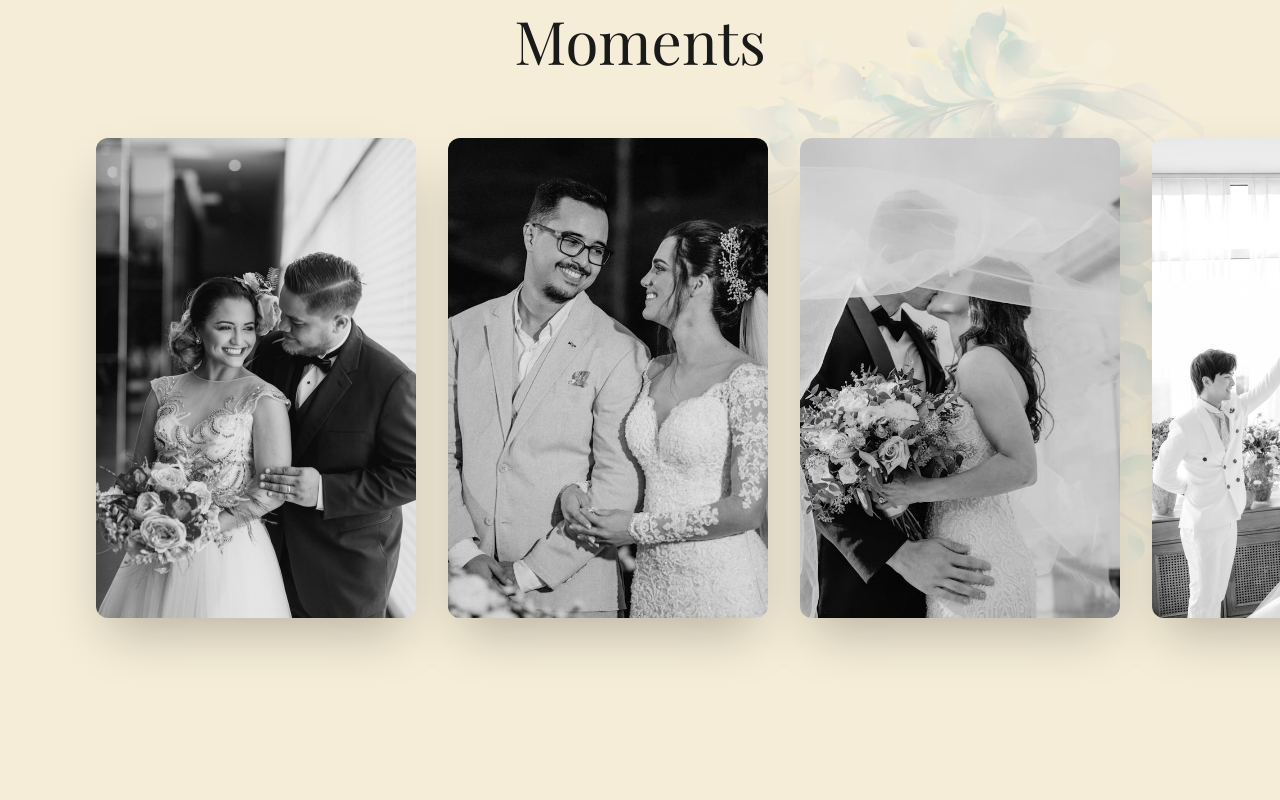
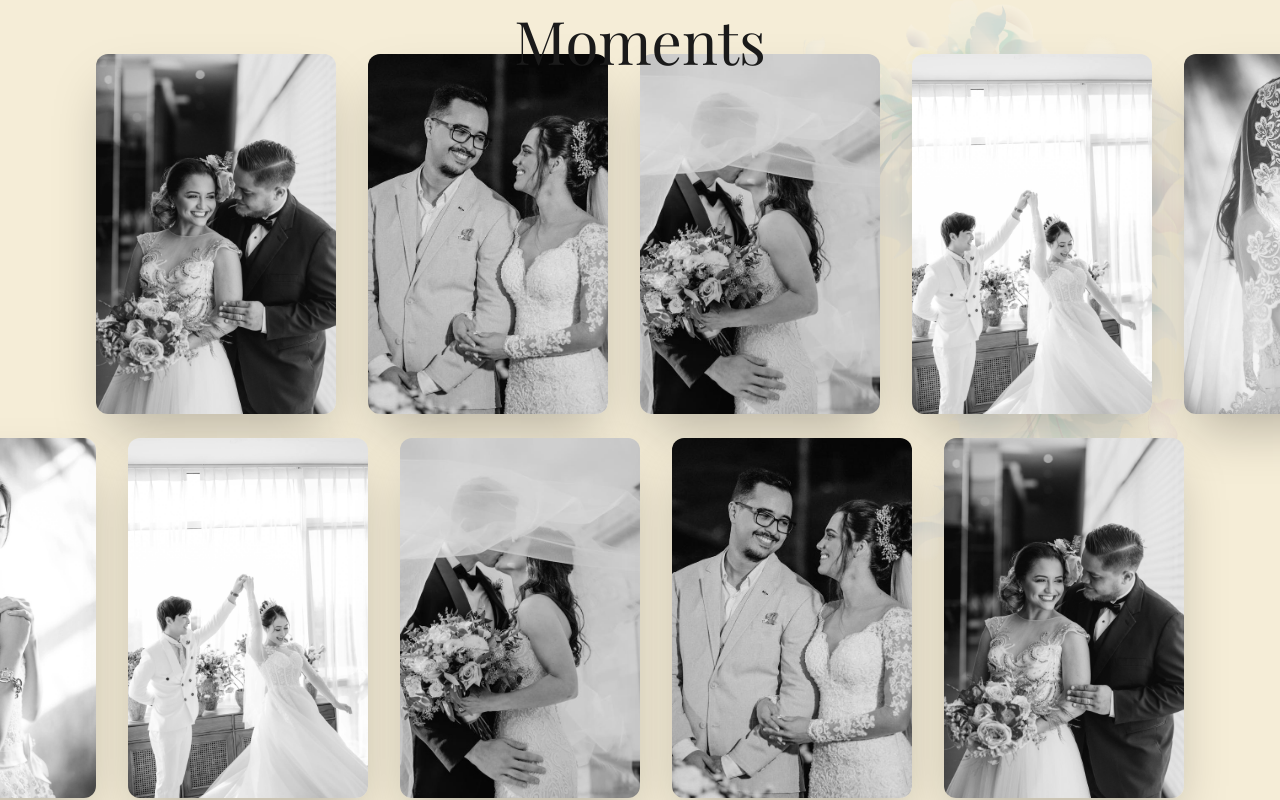
Before and after one commit to phalla-doll/luxury-wedding-invitation, a Next.js app: page / in a window 1280 px wide. Shown: the part 5080-5880 px from the top of the page. Built offline with nearby package versions, Linux system fonts and the light colour scheme; a web font is replaced by a local one.

Commit message:
feat: add second photo gallery row with opposite scroll direction

```diff
--- a/components/PhotoGallery.tsx
+++ b/components/PhotoGallery.tsx
@@ -6,31 +6,42 @@ import Image from 'next/image';
 import { WEDDING_DATA } from '@/constants/wedding';
 
 const photos = WEDDING_DATA.galleryPhotos;
+const reversedPhotos = [...photos].reverse();
 
 function PhotoGallery() {
   const sectionRef = useRef<HTMLDivElement>(null);
   const scrollContainerRef = useRef<HTMLDivElement>(null);
+  const scrollContainerRef2 = useRef<HTMLDivElement>(null);
   const flowerRef = useRef<HTMLDivElement>(null);
 
   useEffect(() => {
     const ctx = gsap.context(() => {
       const container = scrollContainerRef.current;
+      const container2 = scrollContainerRef2.current;
       if (!container) return;
 
       const rafId = requestAnimationFrame(() => {
         const totalWidth = Math.max(0, container.scrollWidth - window.innerWidth);
+        const totalWidth2 = container2 ? Math.max(0, container2.scrollWidth - window.innerWidth) : 0;
+        const maxScrollDistance = Math.max(totalWidth, totalWidth2);
 
-        if (totalWidth > 0) {
-          gsap.to(container, {
-            x: -totalWidth,
-            ease: 'none',
+        if (maxScrollDistance > 0) {
+          const tl = gsap.timeline({
             scrollTrigger: {
               trigger: sectionRef.current,
               pin: true,
               scrub: 1,
-              end: () => `+=${totalWidth}`,
+              end: () => `+=${maxScrollDistance}`,
             }
           });
+
+          if (totalWidth > 0) {
+            tl.to(container, { x: -totalWidth, ease: 'none' }, 0);
+          }
+
+          if (totalWidth2 > 0) {
+            tl.fromTo(container2, { x: -totalWidth2 }, { x: 0, ease: 'none' }, 0);
+          }
         }
 
         if (flowerRef.current) {
@@ -60,14 +71,28 @@ function PhotoGallery() {
   }, []);
 
   return (
-    <section ref={sectionRef} className="relative h-screen bg-[var(--color-soft-butter)] overflow-hidden flex flex-col justify-center">
+    <section ref={sectionRef} className="relative h-[120vh] bg-[var(--color-soft-butter)] overflow-hidden flex flex-col justify-center gap-4 md:gap-6">
       <h2 className="text-4xl md:text-6xl text-center mb-12 font-serif absolute top-16 w-full z-10">Moments</h2>
       <div ref={flowerRef} className="flower-bg absolute top-4 right-4 w-[60vw] h-[60vw] max-h-[250px] max-w-[250px] md:top-8 md:right-8 md:w-[50vw] md:h-[50vw] md:max-h-[400px] md:max-w-[400px] lg:top-12 lg:right-12 lg:w-[45vw] lg:h-[45vw] lg:max-h-[600px] lg:max-w-[600px] opacity-15 z-0 pointer-events-none">
         <Image src="/element/flower-blue.png" alt="" fill sizes="40vw" className="object-contain" />
       </div>
-      <div ref={scrollContainerRef} className="flex gap-4 md:gap-8 px-4 md:px-24 h-[50vh] md:h-[60vh] items-center w-max mt-16">
+      <div ref={scrollContainerRef} className="flex gap-4 md:gap-8 px-4 md:px-24 h-[40vh] md:h-[45vh] items-center w-max">
         {photos.map((src, i) => (
-          <div key={i} className="relative h-full aspect-[2/3] rounded-xl overflow-hidden shadow-2xl group">
+          <div key={`${src}-${i}`} className="relative h-full aspect-[2/3] rounded-xl overflow-hidden shadow-2xl group">
+            <Image
+              src={src}
+              alt={`Gallery image ${i + 1}`}
+              fill
+              sizes="(max-width: 640px) 100vw, (max-width: 1024px) 50vw, 33vw"
+              className="object-cover transition-transform duration-700 group-hover:scale-105 filter grayscale group-hover:grayscale-0"
+              referrerPolicy="no-referrer"
+            />
+          </div>
+        ))}
+      </div>
+      <div ref={scrollContainerRef2} className="flex gap-4 md:gap-8 px-4 md:px-24 h-[40vh] md:h-[45vh] items-center w-max">
+        {reversedPhotos.map((src, i) => (
+          <div key={`${src}-2-${i}`} className="relative h-full aspect-[2/3] rounded-xl overflow-hidden shadow-2xl group">
             <Image
               src={src}
               alt={`Gallery image ${i + 1}`}
--- a/constants/wedding.ts
+++ b/constants/wedding.ts
@@ -82,6 +82,8 @@ export const WEDDING_DATA: WeddingData = {
     '/pexels-emma-bauso-1183828-2253870.jpg',
     '/pexels-jin-wedding-3859587-5729057.jpg',
     '/pexels-pixabay-157757.jpg',
+    '/pexels-l-u-d-c-anh-547928-1295941.jpg',
+    '/pexels-vika-glitter-392079-1651411.jpg',
   ],
 
   images: {
```
Also changed, not shown: public/pexels-l-u-d-c-anh-547928-1295941.jpg (added), public/pexels-vika-glitter-392079-1651411.jpg (added).
